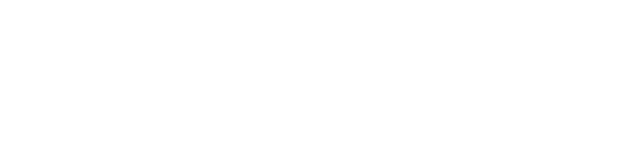
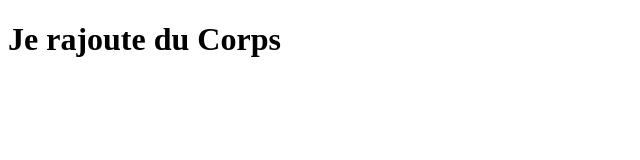
Before and after one commit to beaver64/sharezza, a plain HTML site: page index.html in a window 1280 px wide. Shown: the whole page, without its empty margins (0-640 px from the left). Drawn offline with Linux system fonts and the light colour scheme.

Commit message:
rajout du corps

```diff
--- a/index.html
+++ b/index.html
@@ -5,6 +5,6 @@
     <title>SUPER COMMIT</title>
   </head>
   <body>
-
+  <h1>Je rajoute du Corps<h1>
   </body>
 </html>
```
